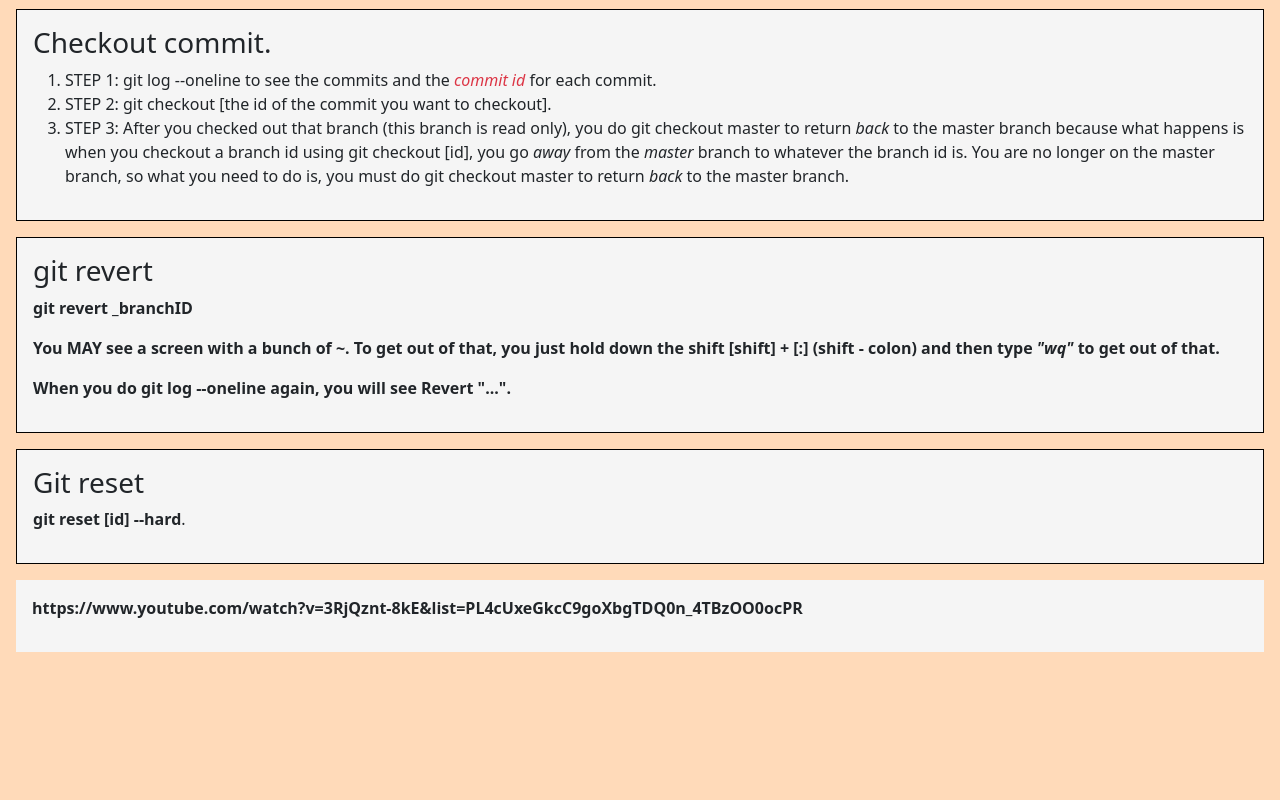
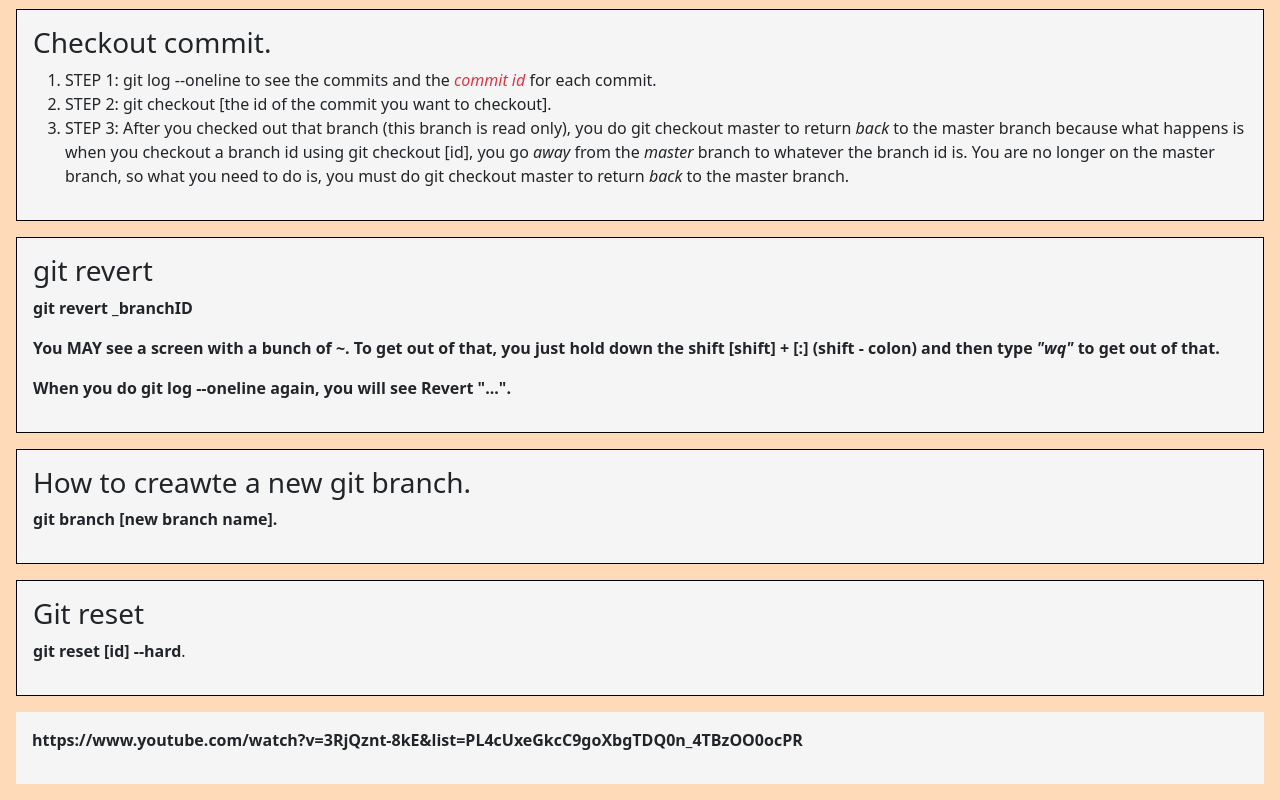
Before and after one commit to dho1115/net-ninja-gitone, a website: page index.html in a window 1280 px wide. Shown: the part 1655-2455 px from the top of the page. Before the commit the page ends 2323 px from the top, so only its background shows below. Drawn offline with nearby package versions, Linux system fonts and the light colour scheme.

Commit message:
How to create a new git branch: git branch [branch].

```diff
--- a/index.html
+++ b/index.html
@@ -87,6 +87,11 @@
    </article>
 
    <article class="m-3 p-3">
+      <h3>How to creawte a new git branch.</h3>
+      <p><strong>git branch [new branch name].</strong></p>
+   </article>
+
+   <article class="m-3 p-3">
       <h3>Git reset</h3>
       <p><strong>git reset [id] --hard</strong>.</p>
    </article>
```
